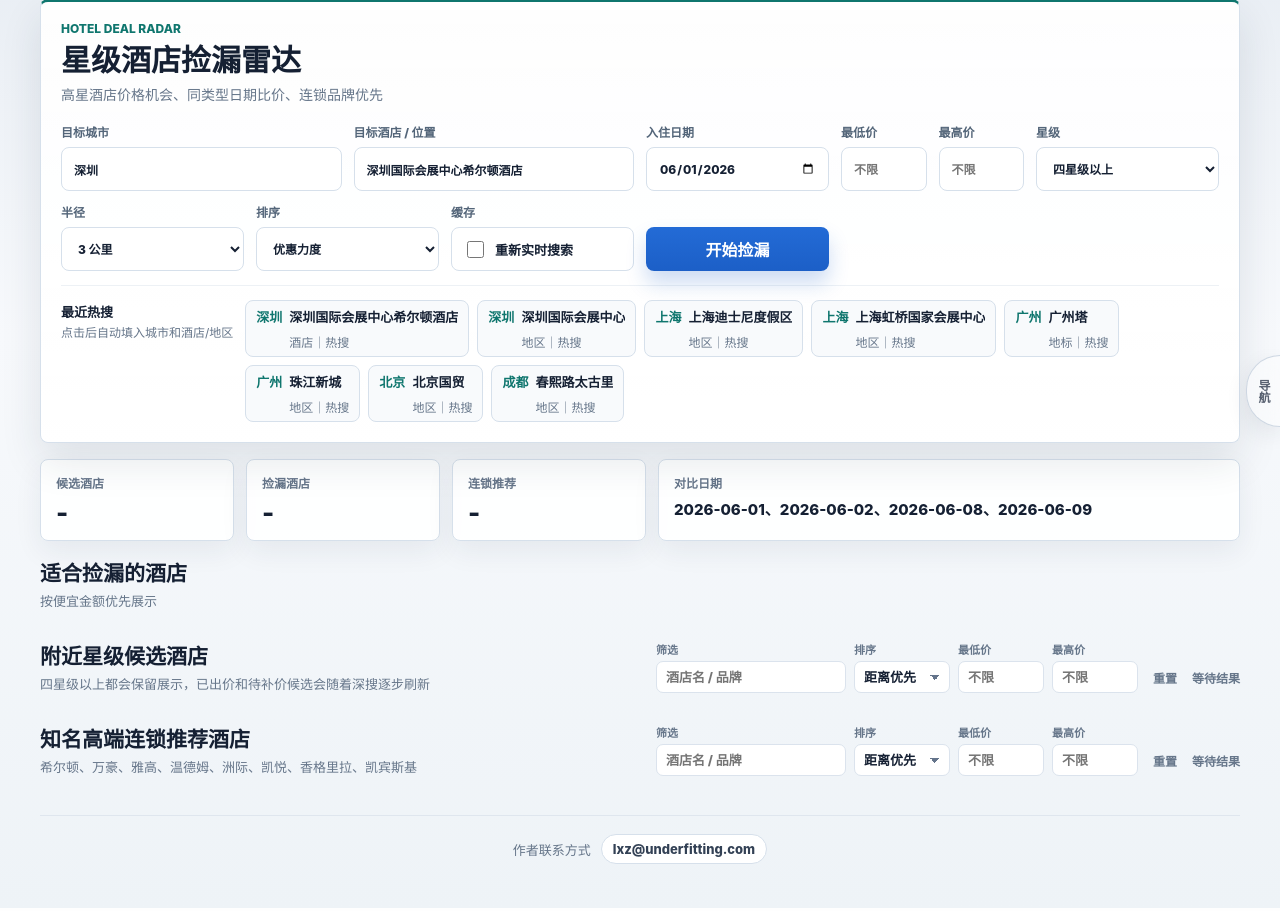
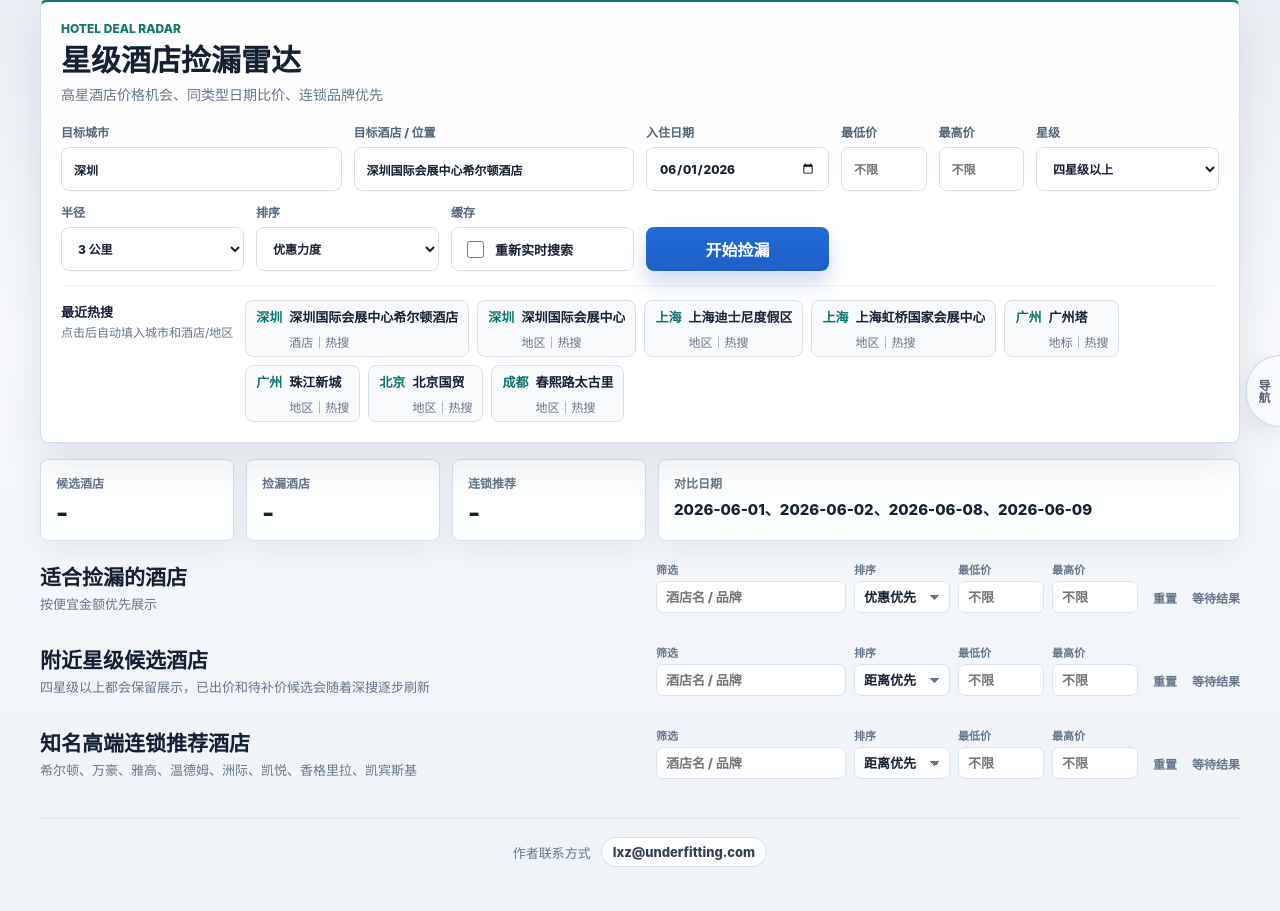
Before and after one commit to linxz-coder/star-hotel-radar, a Flask app: page / in a window 1280 px wide. Shown: the part 25-936 px from the top of the page. Run offline with Flask 3, Linux system fonts and the light colour scheme; parts of the project's set-up code (start-up, migrations or seed data) failed here and were passed over.

Commit message:
Add deal hotel filters

```diff
--- a/static/app.js
+++ b/static/app.js
@@ -18,6 +18,14 @@ const dealList = document.getElementById("deal-list");
 const candidateList = document.getElementById("candidate-list");
 const recommendList = document.getElementById("recommend-list");
 const hotelFilters = {
+  deal: {
+    keyword: document.getElementById("deal-filter-keyword"),
+    sort: document.getElementById("deal-filter-sort"),
+    minPrice: document.getElementById("deal-filter-min-price"),
+    maxPrice: document.getElementById("deal-filter-max-price"),
+    reset: document.getElementById("deal-filter-reset"),
+    count: document.getElementById("deal-filter-count"),
+  },
   candidate: {
     keyword: document.getElementById("candidate-filter-keyword"),
     sort: document.getElementById("candidate-filter-sort"),
@@ -339,11 +347,8 @@ function setCompareNotice(text) {
 }
 
 function sortedHotels(items, mode, summary = {}) {
-  if (summary.sortDeferred && mode === "deal") return [...(items || [])];
   const sectionSort = hotelFilters[mode]?.sort?.value || "distance";
-  const sortBy = mode === "candidate" || mode === "recommend"
-    ? sectionSort
-    : (form.elements.sortBy.value || "discount");
+  const sortBy = sectionSort || (form.elements.sortBy.value || "discount");
   const hotels = [...(items || [])];
   const price = (hotel) => {
     if (hotel.currentPrice === null || hotel.currentPrice === undefined || hotel.currentPrice === "") {
@@ -605,15 +610,17 @@ function renderResult(data) {
   }
 
   const deals = chineseNamedHotels(sortedHotels(data.dealHotels, "deal", summary));
+  const filteredDeals = filterHotels(deals, "deal");
   const allCandidates = chineseNamedHotels(sortedHotels(data.allHotels, "candidate", summary));
   const candidates = filterHotels(allCandidates, "candidate");
   const allRecommended = chineseNamedHotels(sortedHotels(data.recommendedHotels, "recommend", summary));
   const recommended = filterHotels(allRecommended, "recommend");
+  updateHotelFilterCount("deal", filteredDeals.length, deals.length);
   updateHotelFilterCount("candidate", candidates.length, allCandidates.length);
   updateHotelFilterCount("recommend", recommended.length, allRecommended.length);
-  dealList.innerHTML = deals.length
-    ? deals.map((hotel) => hotelCard(hotel, "deal")).join("")
-    : emptyState(summary.partial ? (progress.message || "已先展示目标日期候选酒店，后台正在计算优惠力度。") : "当前筛选条件下没有便宜 100 元以上的酒店。");
+  dealList.innerHTML = filteredDeals.length
+    ? filteredDeals.map((hotel) => hotelCard(hotel, "deal")).join("")
+    : emptyState(deals.length ? "没有符合当前筛选的捡漏酒店，可重置关键词或价格范围。" : (summary.partial ? (progress.message || "已先展示目标日期候选酒店，后台正在计算优惠力度。") : "当前筛选条件下没有便宜 100 元以上的酒店。"));
   candidateList.innerHTML = candidates.length
     ? candidates.map((hotel) => hotelCard(hotel, "candidate")).join("")
     : emptyState(allCandidates.length ? "没有符合当前筛选的候选酒店，可重置关键词或价格范围。" : (summary.partial ? (progress.message || "正在抓取附近四星级以上酒店，请稍候。") : "当前筛选条件下没有抓到四星级以上附近酒店。"));
@@ -802,7 +809,7 @@ for (const [mode, controls] of Object.entries(hotelFilters)) {
   });
   controls.reset?.addEventListener("click", () => {
     if (controls.keyword) controls.keyword.value = "";
-    if (controls.sort) controls.sort.value = "distance";
+    if (controls.sort) controls.sort.value = mode === "deal" ? "discount" : "distance";
     if (controls.minPrice) controls.minPrice.value = "";
     if (controls.maxPrice) controls.maxPrice.value = "";
     if (latestData) renderResult(latestData);
--- a/templates/index.html
+++ b/templates/index.html
@@ -126,6 +126,30 @@
             <h2>适合捡漏的酒店</h2>
             <p>按便宜金额优先展示</p>
           </div>
+          <div class="hotel-filter" data-filter="deal" aria-label="捡漏酒店筛选">
+            <label class="filter-keyword">
+              <span>筛选</span>
+              <input id="deal-filter-keyword" type="search" placeholder="酒店名 / 品牌" autocomplete="off" />
+            </label>
+            <label class="filter-sort">
+              <span>排序</span>
+              <select id="deal-filter-sort">
+                <option value="discount" selected>优惠优先</option>
+                <option value="distance">距离优先</option>
+                <option value="price">价格优先</option>
+              </select>
+            </label>
+            <label class="filter-price">
+              <span>最低价</span>
+              <input id="deal-filter-min-price" type="number" inputmode="numeric" min="0" step="1" placeholder="不限" />
+            </label>
+            <label class="filter-price">
+              <span>最高价</span>
+              <input id="deal-filter-max-price" type="number" inputmode="numeric" min="0" step="1" placeholder="不限" />
+            </label>
+            <button id="deal-filter-reset" class="ghost-btn" type="button">重置</button>
+            <span class="filter-count" id="deal-filter-count">等待结果</span>
+          </div>
         </div>
         <div class="hotel-list" id="deal-list"></div>
       </section>
```
